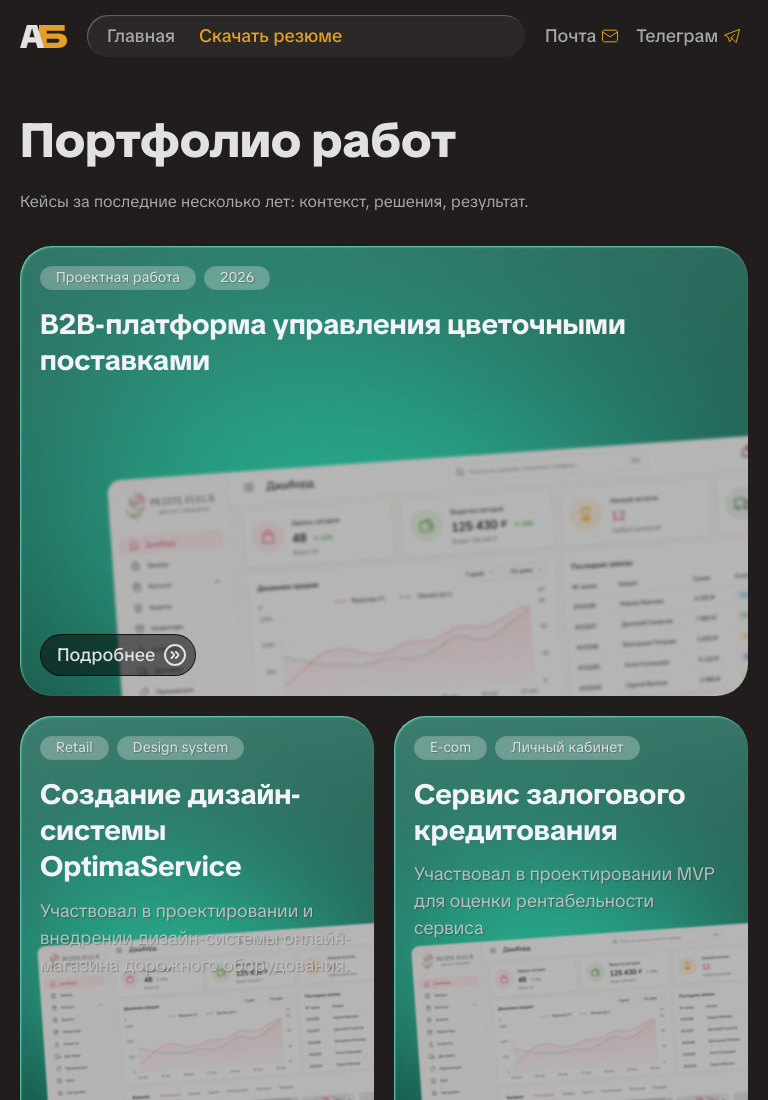
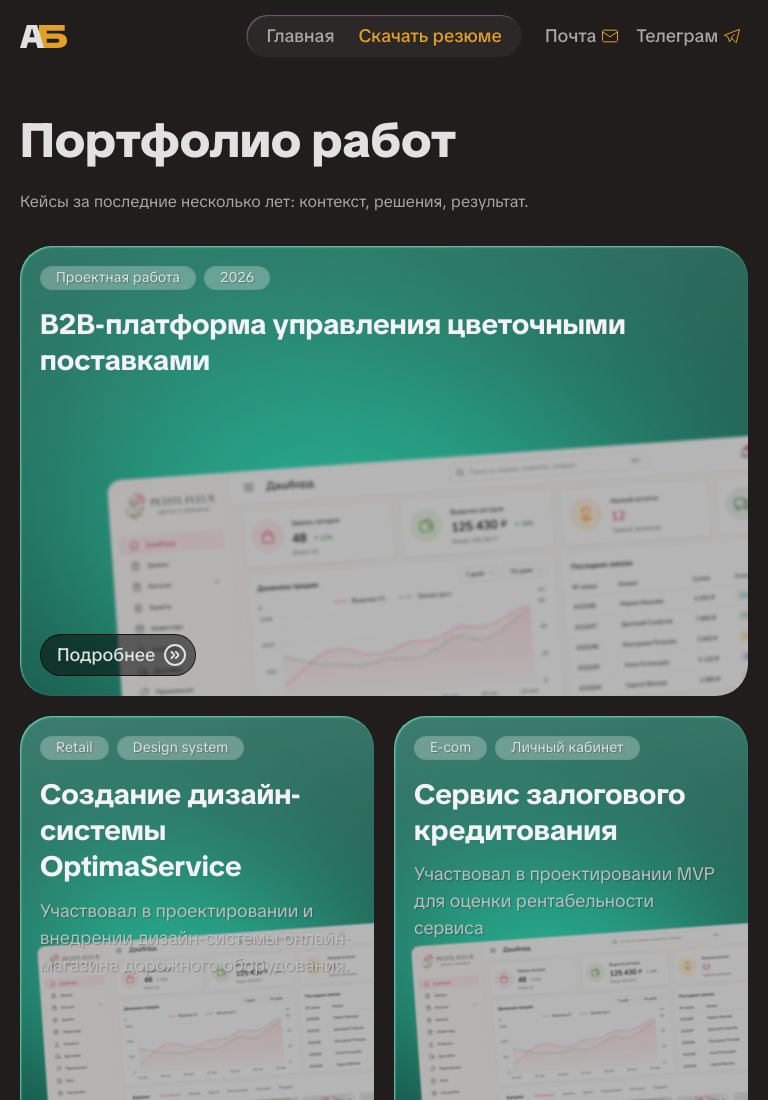
Before and after one commit to alnat2/nps, a website: page works.html in a window 768 px wide. Shown: the top 1100 px of the page. Drawn offline with Linux system fonts and the light colour scheme.

Commit message:
Center navigation menu on works page for tablet viewports

```diff
--- a/style.css
+++ b/style.css
@@ -1371,6 +1371,14 @@ main > section {
     width: 438px;
   }
 
+  .works-page .actions-menu {
+    position: absolute;
+    left: 50%;
+    top: 50%;
+    transform: translate(-50%, -50%);
+    width: auto;
+  }
+
   .contacts {
     display: flex;
     flex-shrink: 0;
--- a/works.html
+++ b/works.html
@@ -7,7 +7,7 @@
     <title>Портфолио работ - Александр Белоглазкин</title>
     <link rel="stylesheet" href="style.css">
 </head>
-<body>
+<body class="works-page">
     <!-- TOPNAV HEADER -->
     <header id="header" class="header-wrapper">
         <div class="container top-nav">
```
